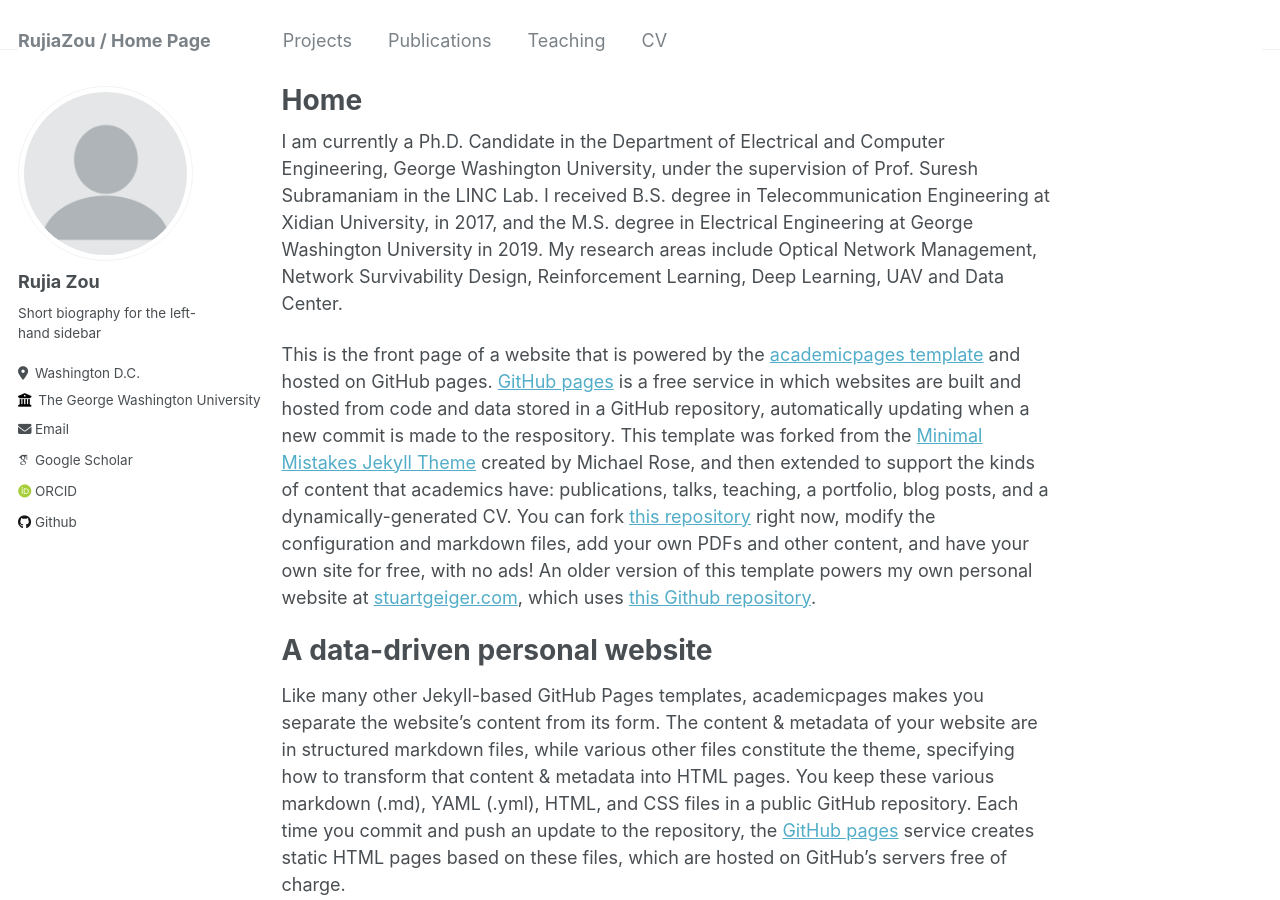
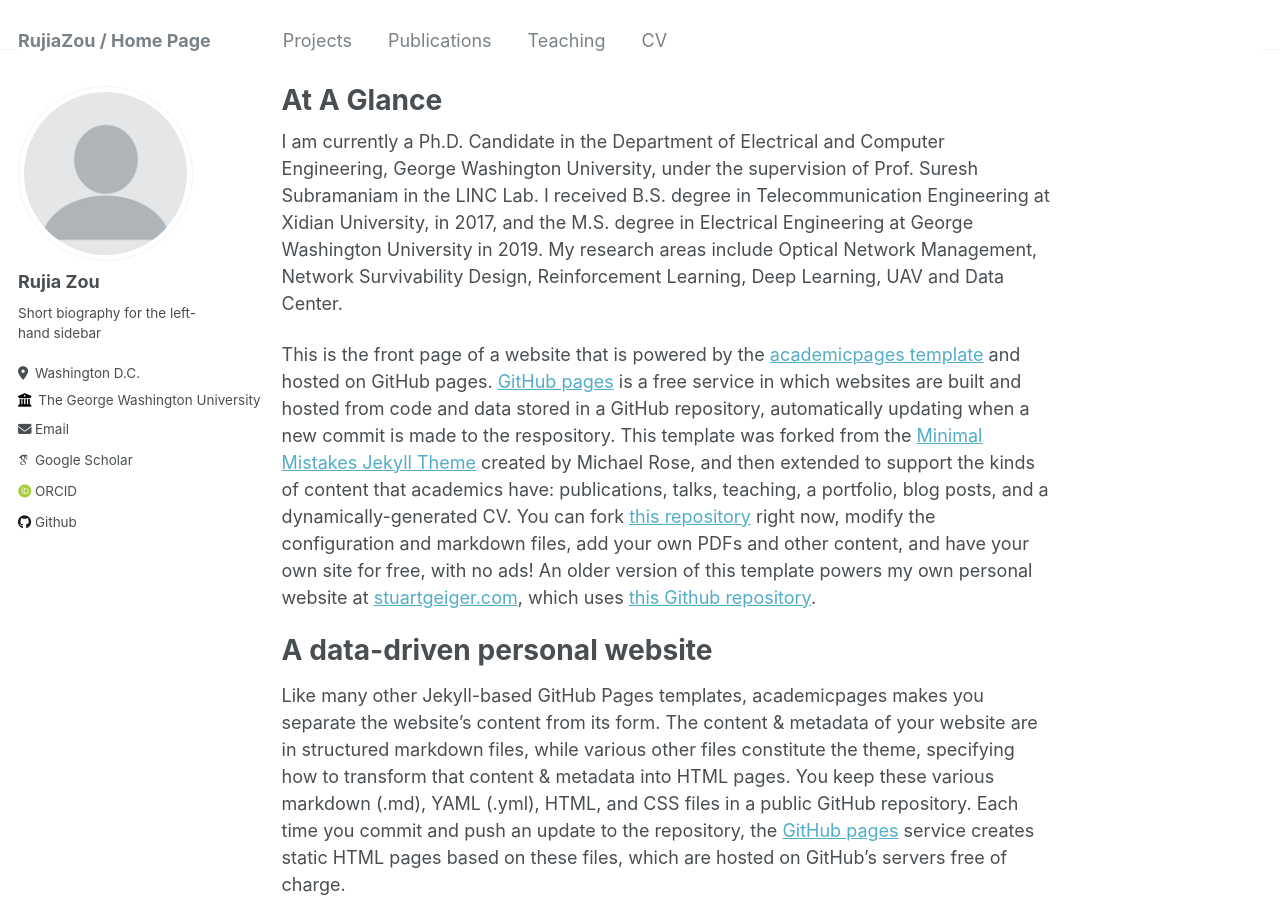
Before and after one commit to RujiaZou/RujiaZou.github.io, a Jekyll site: the page built from _pages/about.md, in a window 1280 px wide and 900 px high. Built offline with Jekyll 4.4.1, drawn with Linux system fonts in a browser that asks for light colours; some web fonts are replaced.

Commit message:
Update about.md

```diff
--- a/_pages/about.md
+++ b/_pages/about.md
@@ -1,6 +1,6 @@
 ---
 permalink: /
-title: "Home"
+title: "At A Glance"
 author_profile: true
 redirect_from:
   - /about/
```
